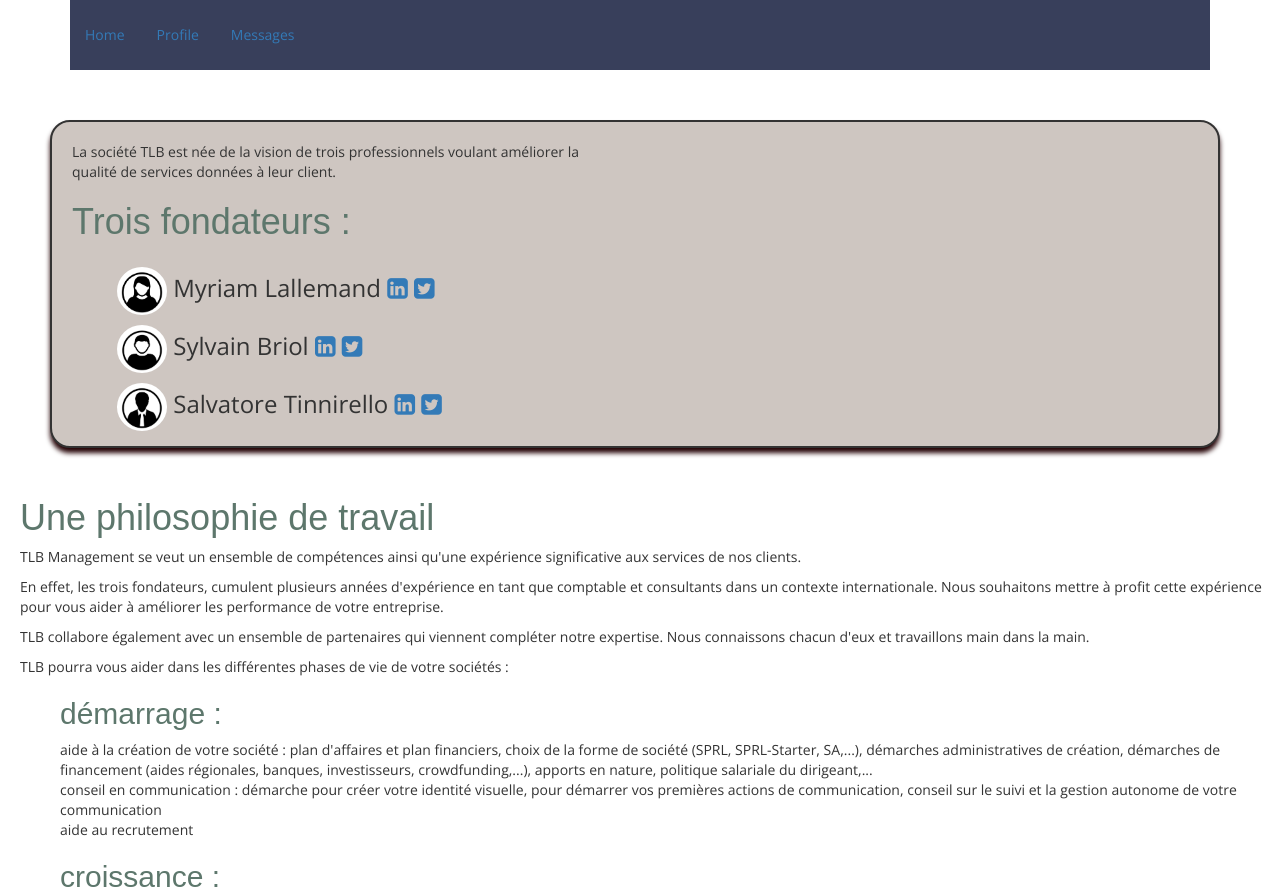
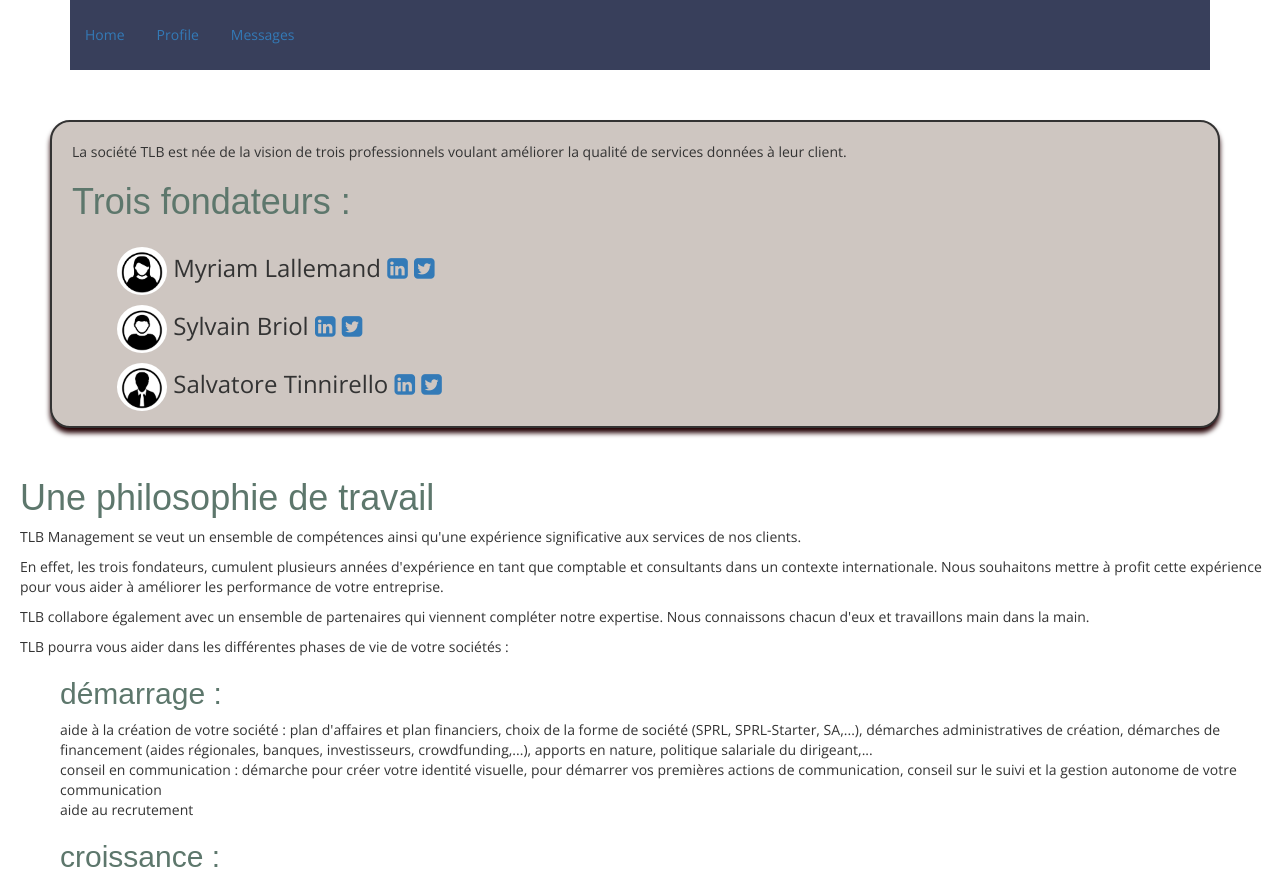
Before and after one commit to salvatoretinnirello/tlb, a plain HTML site: page index.html in a window 1280 px wide. Shown: the top 896 px of the page. Drawn offline with nearby package versions, Linux system fonts and the light colour scheme.

Commit message:
Change main contener from xs to md

```diff
--- a/index.html
+++ b/index.html
@@ -38,7 +38,7 @@
 
       <section class="container" id="fondateurs">
         <div class="row">
-          <div class="col-xs-6">
+          <div class="col-md-12">
             <p>La société TLB est née de la vision de trois professionnels voulant améliorer la qualité de services données à leur client. </p>
             <h1>Trois fondateurs :</h1>
             <ul><h3>
```
